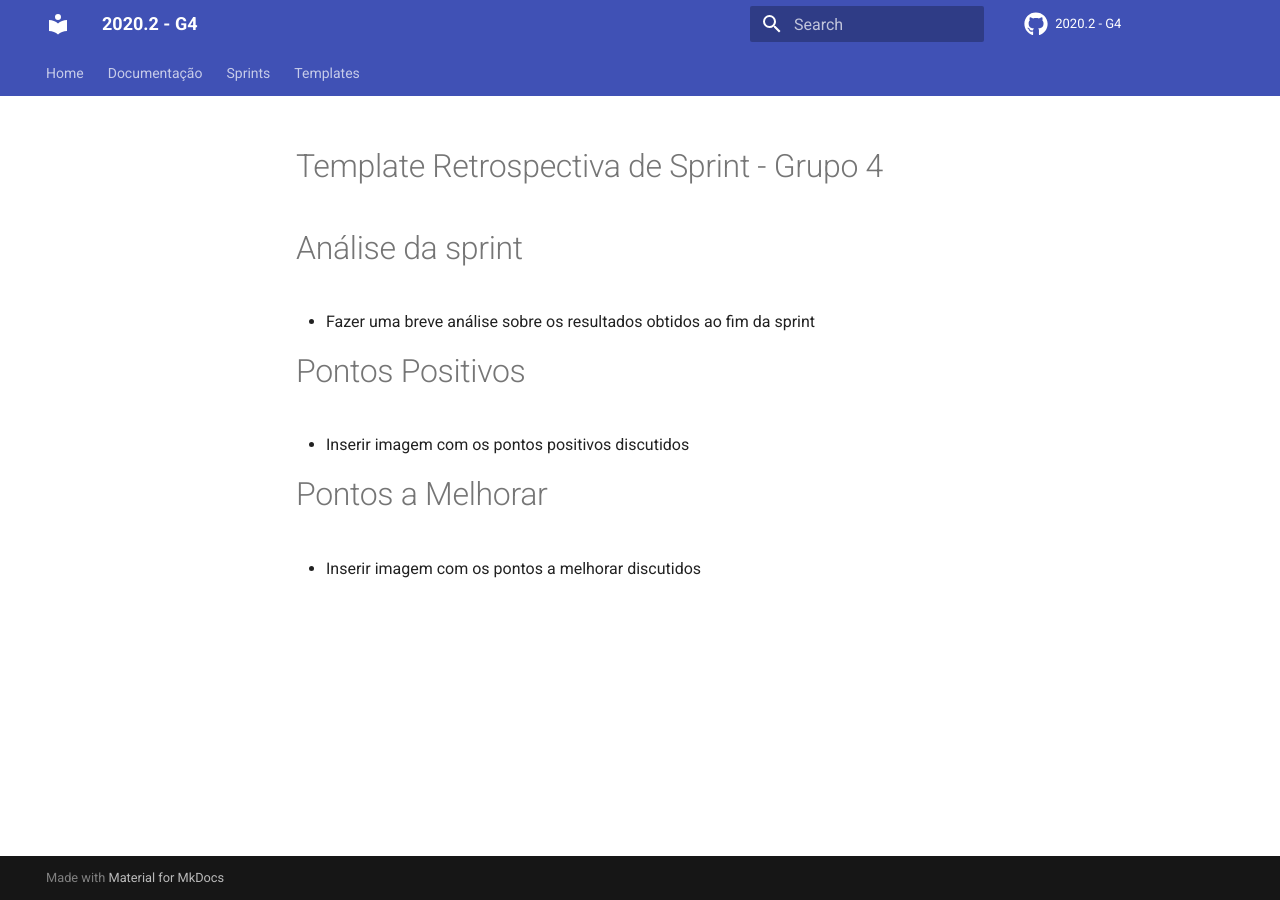
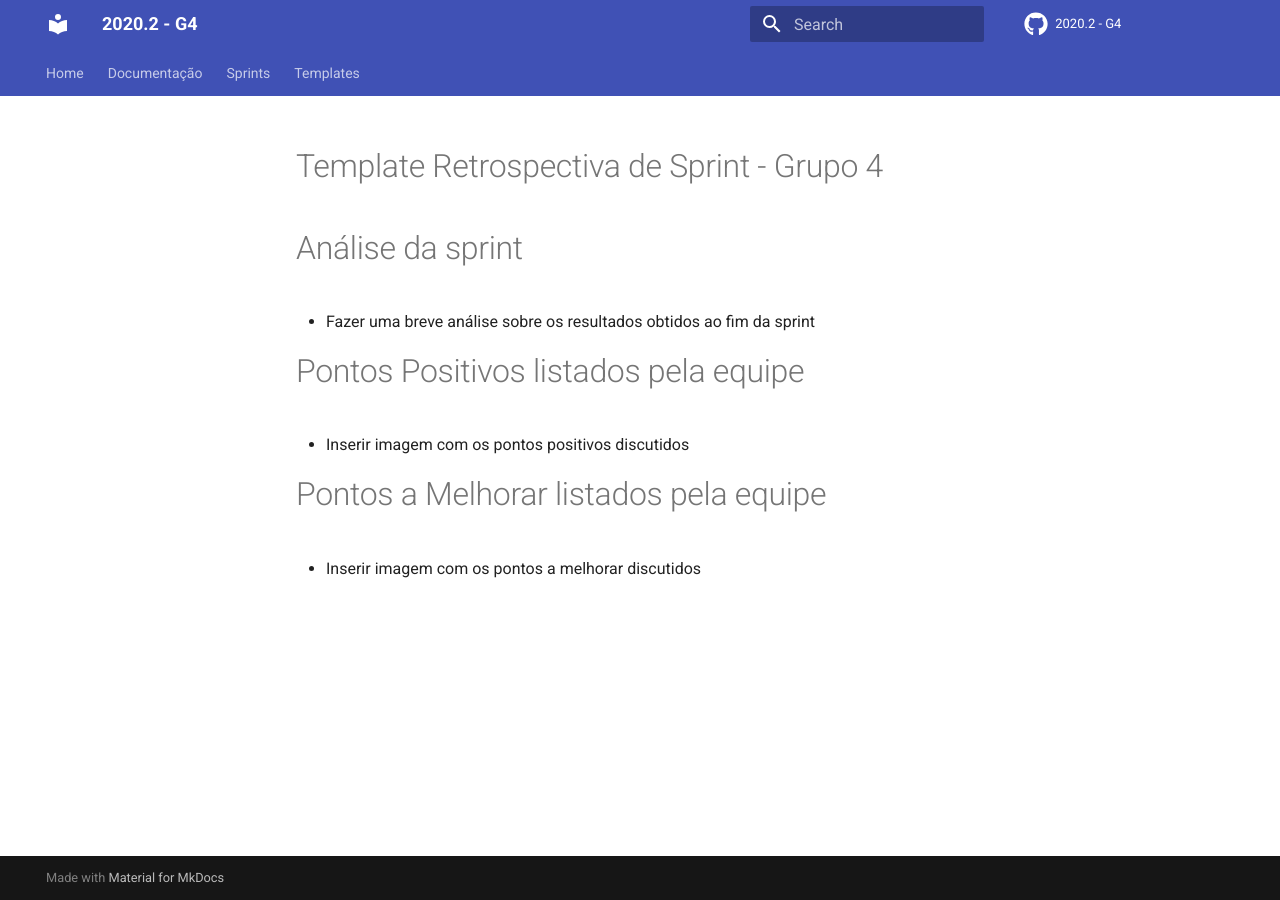
Before and after one commit to fga-eps-mds/2020-2-SiGeD, an MkDocs documentation site: the page built from docs/template_docs/template_retrospect.md, in a window 1280 px wide. Built offline with MkDocs 1.6.1 and Material for MkDocs 9.7.7, drawn with Linux system fonts in a browser that asks for light colours; comment, search, counter and statistics services are not loaded.

Commit message:
Add sprint2 retrospect
Signed-off-by: Vitor Leal <vitor_leal2201@hotmail.com>

```diff
--- a/docs/template_docs/template_retrospect.md
+++ b/docs/template_docs/template_retrospect.md
@@ -4,8 +4,8 @@
 
 - Fazer uma breve análise sobre os resultados obtidos ao fim da sprint
 
-# Pontos Positivos
+# Pontos Positivos listados pela equipe
   - Inserir imagem com os pontos positivos discutidos
 
-# Pontos a Melhorar
+# Pontos a Melhorar listados pela equipe
   - Inserir imagem com os pontos a melhorar discutidos
```
Also changed, not shown: docs/sprints/sprint1/sprint1_retrospect.md (+2 -2 lines), docs/sprints/sprint2/sprint2_retrospect.md (added, +14 -0 lines), docs/sprints/sprint2/pontos_melhoria.png (added), docs/sprints/sprint2/pontos_positivos.png (added).
